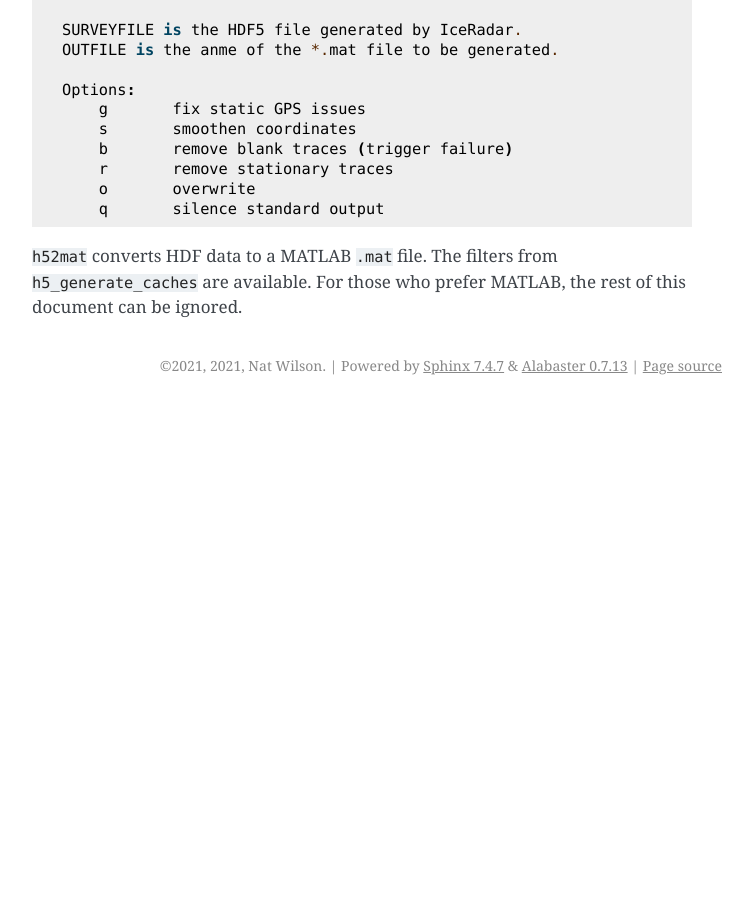
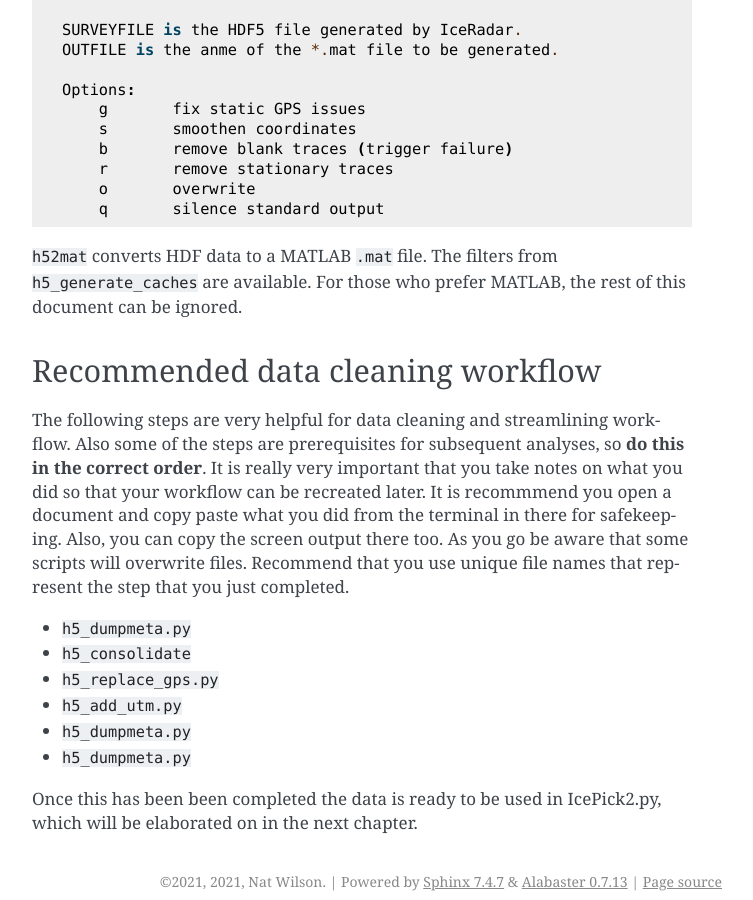
Before and after one commit to njwilson23/irlib, a Sphinx documentation site: the page built from doc/doc_utilities.rst, in a window 1280 px wide and 900 px high, scrolled down 2705 px. Shown: the whole window, without its empty margins (388-1141 px from the left). Built offline with Sphinx 7.4.7, drawn with Linux system fonts in a browser that asks for light colours; before the commit the page ends 3110 px from its top, so only the background shows below that; some of the changed text lies outside the part shown.

Commit message:
Update doc_utilities.rst
added a recommended workflow

```diff
--- a/doc/doc_utilities.rst
+++ b/doc/doc_utilities.rst
@@ -155,3 +155,27 @@ h52mat
 ``h52mat`` converts HDF data to a MATLAB ``.mat`` file. The filters from
 ``h5_generate_caches`` are available. For those who prefer MATLAB, the rest of
 this document can be ignored.
+
+
+Recommended data cleaning workflow
+----------------------------------
+
+The following steps are very helpful for data cleaning and streamlining
+workflow. Also some of the steps are prerequisites for subsequent
+analyses, so **do this in the correct order**. It is really very
+important that you take notes on what you did so that your workflow
+can be recreated later. It is recommmend you open a document and copy paste
+what you did from the terminal in there for safekeeping. Also, you can
+copy the screen output there too. As you go be aware that some scripts
+will overwrite files. Recommend that you use unique file names that
+represent the step that you just completed.
+
+-  ``h5_dumpmeta.py``
+-  ``h5_consolidate``
+-  ``h5_replace_gps.py``
+-  ``h5_add_utm.py``
+-  ``h5_dumpmeta.py``
+-  ``h5_dumpmeta.py``
+
+Once this has been been completed the data is ready to be used in IcePick2.py,
+which will be elaborated on in the next chapter.
```
